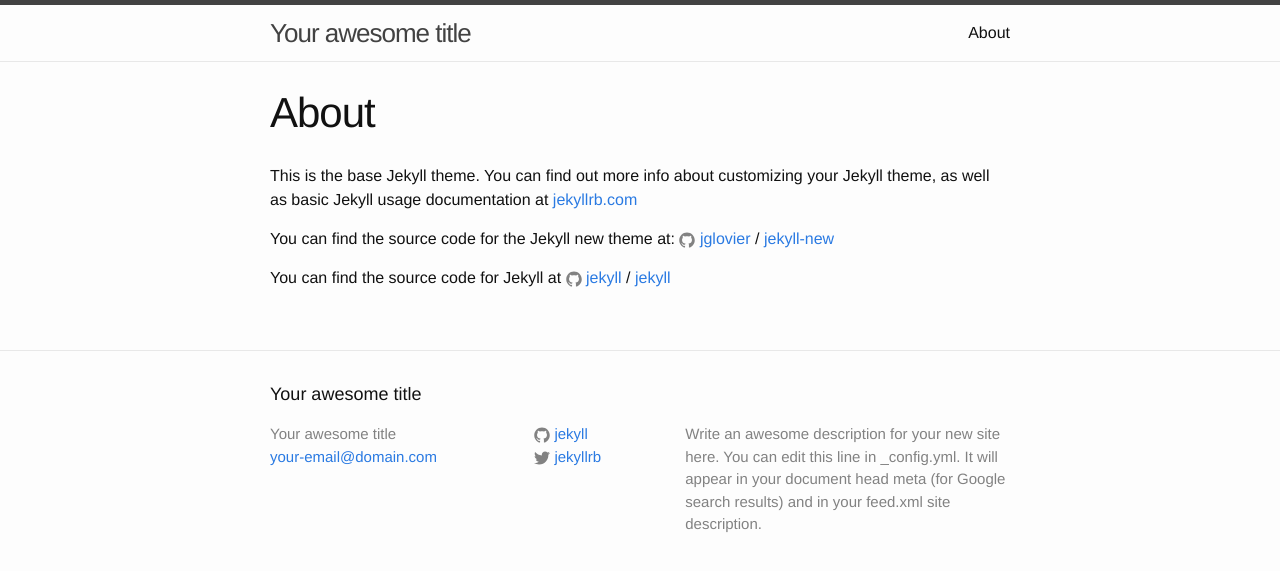
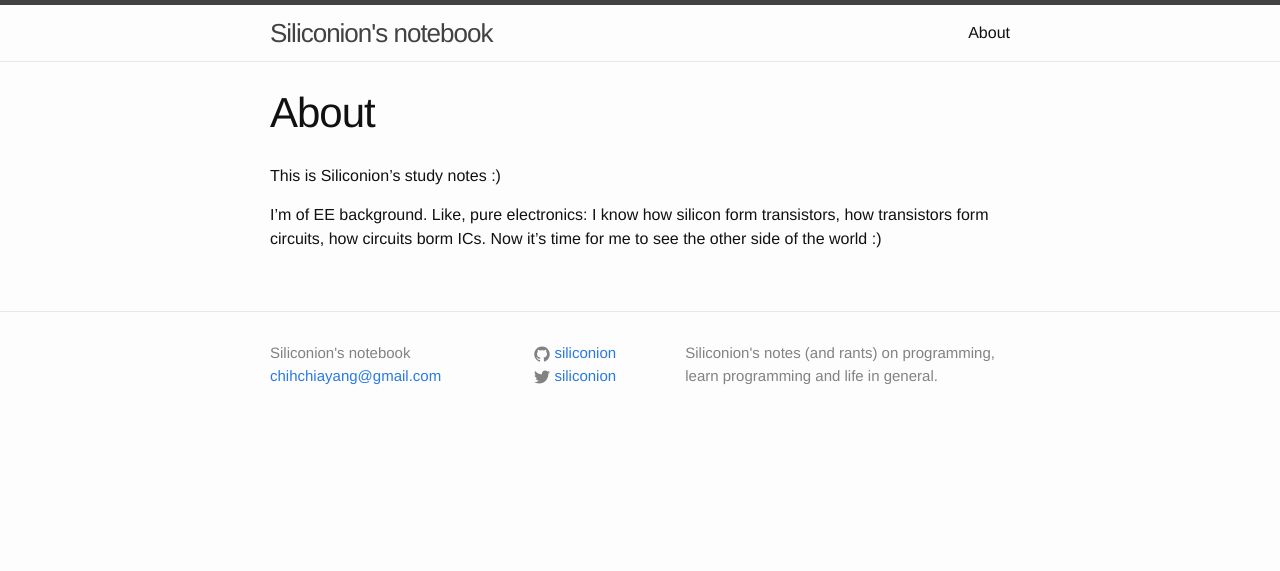
Before and after one commit to siliconion/siliconion.github.com, a Jekyll site: the page built from about.md, in a window 1280 px wide. Shown: the top 571 px of the page. Built offline with Jekyll 4.4.1, drawn with Linux system fonts in a browser that asks for light colours.

```diff
--- a/_config.yml
+++ b/_config.yml
@@ -6,16 +6,14 @@
 # 'jekyll serve'. If you change this file, please restart the server process.
 
 # Site settings
-title: Your awesome title
-email: your-email@domain.com
+title: Siliconion's notebook
+email: chihchiayang@gmail.com
 description: > # this means to ignore newlines until "baseurl:"
-  Write an awesome description for your new site here. You can edit this
-  line in _config.yml. It will appear in your document head meta (for
-  Google search results) and in your feed.xml site description.
+  Siliconion's notes (and rants) on programming, learn programming and life in general.
 baseurl: "" # the subpath of your site, e.g. /blog
 url: "http://yourdomain.com" # the base hostname & protocol for your site
-twitter_username: jekyllrb
-github_username:  jekyll
+twitter_username: siliconion
+github_username:  siliconion
 
 # Build settings
 markdown: kramdown
--- a/_includes/footer.html
+++ b/_includes/footer.html
@@ -1,8 +1,6 @@
 <footer class="site-footer">
 
   <div class="wrapper">
-
-    <h2 class="footer-heading">{{ site.title }}</h2>
 
     <div class="footer-col-wrapper">
       <div class="footer-col footer-col-1">
--- a/about.md
+++ b/about.md
@@ -4,12 +4,6 @@ title: About
 permalink: /about/
 ---
 
-This is the base Jekyll theme. You can find out more info about customizing your Jekyll theme, as well as basic Jekyll usage documentation at [jekyllrb.com](http://jekyllrb.com/)
+This is Siliconion's study notes :)
 
-You can find the source code for the Jekyll new theme at:
-{% include icon-github.html username="jglovier" %} /
-[jekyll-new](https://github.com/jglovier/jekyll-new)
-
-You can find the source code for Jekyll at
-{% include icon-github.html username="jekyll" %} /
-[jekyll](https://github.com/jekyll/jekyll)
+I'm of EE background. Like, pure electronics: I know how silicon form transistors, how transistors form circuits, how circuits borm ICs. Now it's time for me to see the other side of the world :)
```
Also changed, not shown: _posts/2016-06-27-pass-by-reference-or-value.markdown (deleted, +0 -25 lines), _posts/2016-06-27-welcome-to-jekyll.markdown (deleted, +0 -25 lines).
